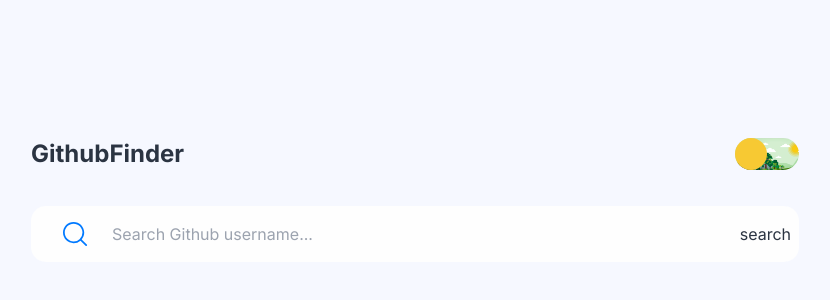
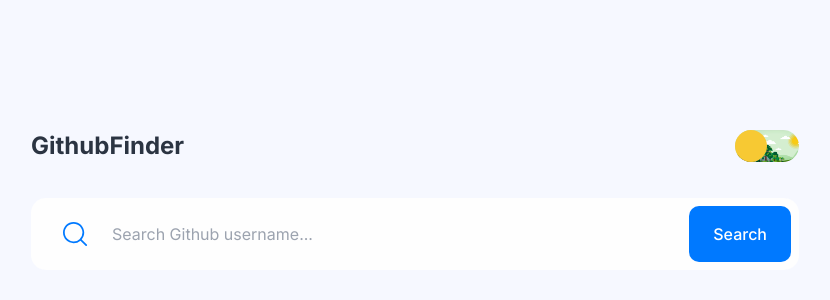
Before and after one commit to yanalalmer/github-search-app, a Next.js app: page / in a window 1280 px wide. Shown: the part 182-482 px from the top of the page, without its empty margins (225-1055 px from the left). Built offline with nearby package versions, Linux system fonts and the light colour scheme.

Commit message:
added primary button

```diff
--- a/src/app/components/global/Buttons.tsx
+++ b/src/app/components/global/Buttons.tsx
@@ -1,5 +1,9 @@
 'use client';
 import React from 'react';
+
+type BtnProps = {
+  text: string;
+};
 
 export const SliderToggleBtn: React.FC = () => {
   return (
@@ -45,3 +49,11 @@ export const SliderToggleBtn: React.FC = () => {
     />
   );
 };
+
+export const PrimaryBtn: React.FC<BtnProps> = ({ text }) => {
+  return (
+    <button className='bg-background-btn text-white rounded-[10px] sm:px-6 px-4 sm:py-4 py-2 font-medium outline-none border-none cursor-pointer'>
+      {text}
+    </button>
+  );
+};
--- a/src/app/components/layout/SearchForm.tsx
+++ b/src/app/components/layout/SearchForm.tsx
@@ -5,6 +5,7 @@ import search from '@/assets/icons/search.svg';
 import { searchValueState } from '@/state/recoilState';
 import { useSetRecoilState } from 'recoil';
 import { z } from 'zod';
+import { PrimaryBtn } from '@/components/global/Buttons';
 
 const schema = z
   .string()
@@ -50,7 +51,7 @@ export const SearchForm = () => {
       <p className='text-red-500 font-bold mr-8 min-w-20 text-nowrap absolute -bottom-8 left-0 sm:relative sm:bottom-0'>
         {error}
       </p>
-      <button>search</button>
+      <PrimaryBtn text='Search' />
     </form>
   );
 };
```
